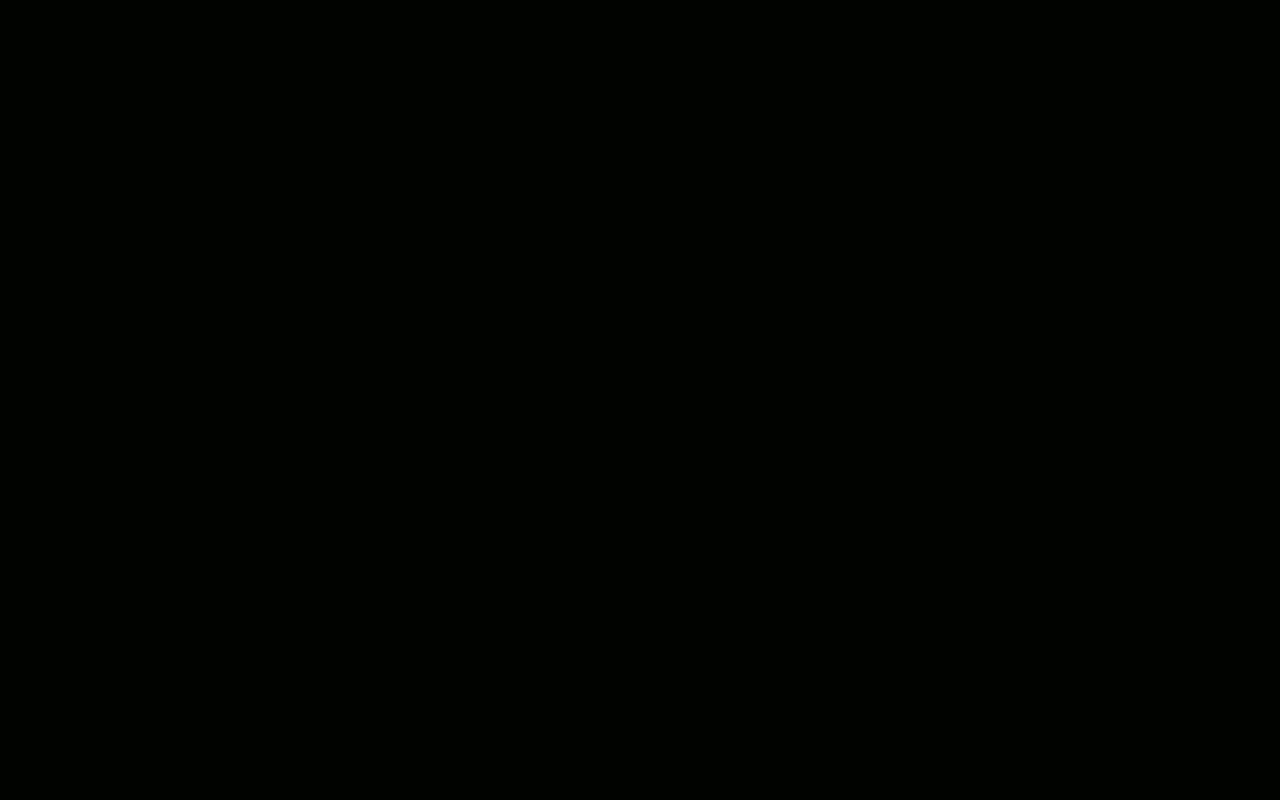
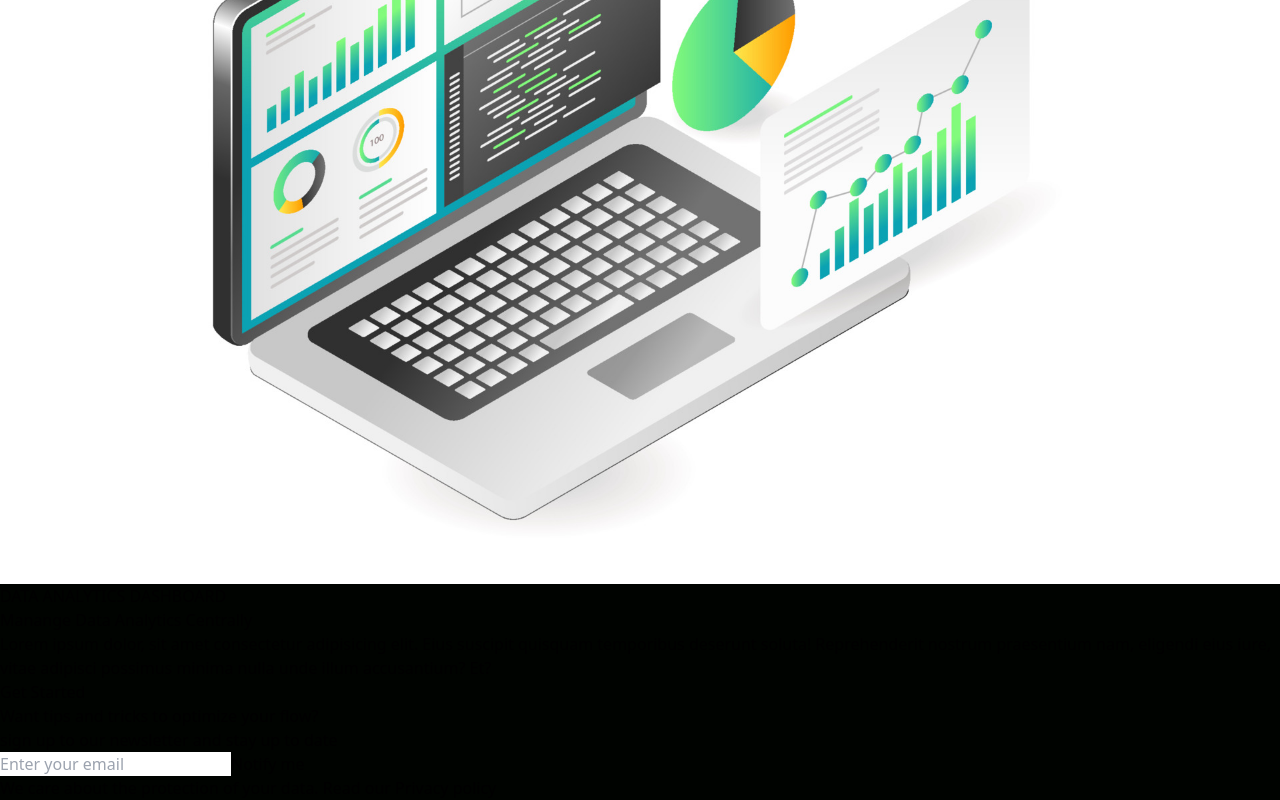
Before and after one commit to Joephy527/practice-tutorials, a React (Vite) app in the folder data-finance-app/: page / in a window 1280 px wide. Shown: the part 945-1745 px from the top of the page. Before the commit the page ends 800 px from the top, so only its background shows below. Built offline with nearby package versions, Linux system fonts and the light colour scheme.

Commit message:
adding Analytics and newsletter components

```diff
--- a/data-finance-app/src/App.jsx
+++ b/data-finance-app/src/App.jsx
@@ -1,11 +1,15 @@
+import Navbar from "./components/Navbar"
 import Hero from "./components/Hero"
-import Navbar from "./components/Navbar"
+import Analytics from "./components/Analytics"
+import Newsletter from "./components/Newsletter"
 
 function App() {
   return (
     <>
       <Navbar />
       <Hero />
+      <Analytics />
+      <Newsletter />
     </>
   )
 }
--- /dev/null
+++ b/data-finance-app/src/components/Analytics.jsx
@@ -0,0 +1,19 @@
+import Laptop from '../assets/laptop.jpg'
+
+const Analytics = () => {
+  return (
+    <section className="w-full bg-white py-10 px-4">
+        <article className="max-w-[1240px] mx-auto grid md:grid-cols-2">
+            <img src={Laptop} alt="image of a laptop" className="w-[500px] mx-auto my-4" />
+            <div className="flex flex-col justify-center">
+                <p className="text-[#ff5349] font-bold">DATA ANALYTICS DASHBOARD</p>
+                <h1 className="text-2xl sm:text-3xl md:text-4xl font-bold py-2">Manange Data Analytics Centrally</h1>
+                <p>Lorem ipsum dolor, sit amet consectetur adipisicing elit. Eius suscipit quisquam temporibus deserunt soluta! Reprehenderit nostrum praesentium nam, eligendi eius iure, vitae adipisci possimus minima nulla unde illum accusantium? Et?</p>
+                <button className="bg-black text-[#ff5349] w-[200px] rounded-md font-medium my-6 mx-auto md:mx-0 py-3">Get Started</button>
+            </div>
+        </article>
+    </section>
+  )
+}
+
+export default Analytics
--- /dev/null
+++ b/data-finance-app/src/components/Newsletter.jsx
@@ -0,0 +1,21 @@
+const Newsletter = () => {
+  return (
+    <section className="w-full text-white py-16 px-4">
+        <article className=" max-w-[1240px] grid lg:grid-cols-3 justify-center mx-auto">
+            <div className="lg:col-span-2 my-4">
+                <h1 className="text-2xl sm:text-3xl md:text-4xl font-bold py-2">Want tips and tricks to optimize your flow?</h1>
+                <p>sign up to our newsletter and stay up to date</p>
+            </div>
+            <div className="my-4 flex flex-col justify-center">
+                <div className="sm:flex-row flex flex-col w-full items-center justify-between">
+                    <input type="email" placeholder="Enter your email" className="p-3 rounded-md w-full text-black" />
+                    <button className="bg-[#ff5349] w-[200px] rounded-md font-medium ml-4 my-6 py-3 px-6">Notify me</button>
+                </div>
+                <p>We care about the protection of your data. Read our <a href="#" className="text-[#ff5349] hover:underline">Privacy policy</a></p>
+            </div>
+        </article>
+    </section>
+  )
+}
+
+export default Newsletter
```
